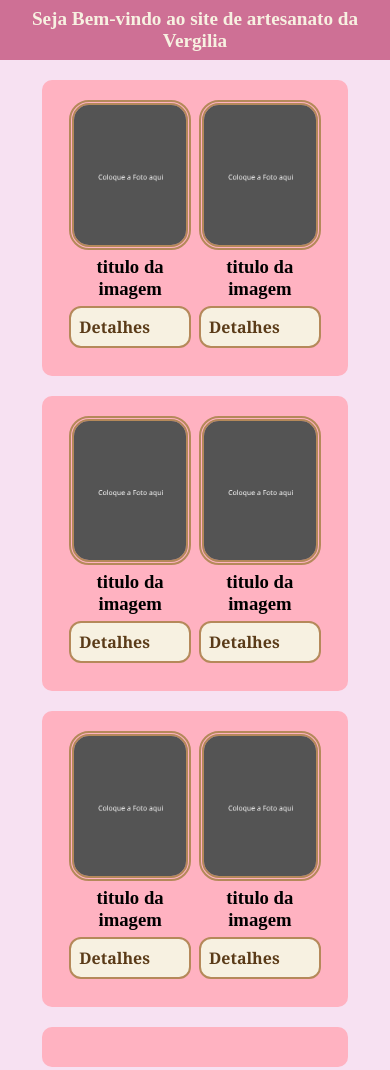
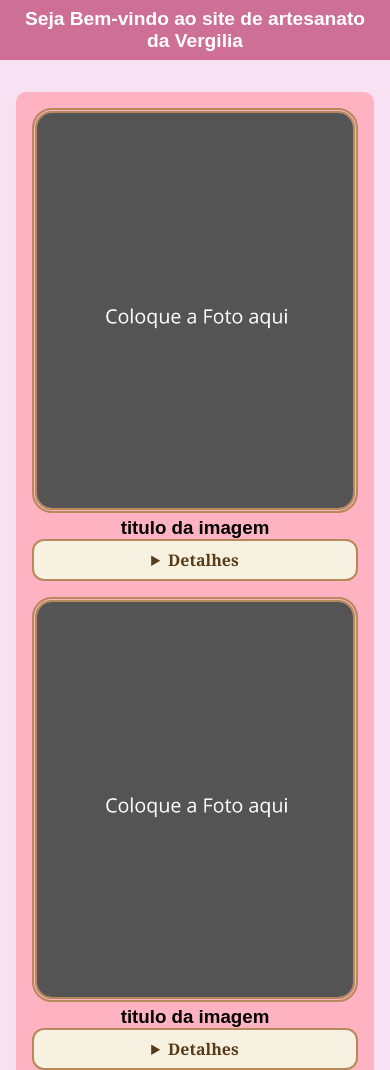
Before and after one commit to gimenes7/testerapido, a plain HTML site: page index.html in a window 390 px wide. Shown: the top 1070 px of the page. Drawn offline with Linux system fonts and the light colour scheme.

Commit message:
Add files via upload

```diff
--- a/style.css
+++ b/style.css
@@ -1,284 +1,122 @@
+/* Reset básico */
 * {
     margin: 0;
     padding: 0;
     box-sizing: border-box;
 }
 
-body {
-    background-color: #f7e1f2;
-    align-items: center;
-    text-align: center;
-    overflow-x: hidden; /* impede estouro horizontal */
-
+:root {
+    --header-height: 70px;
+    --footer-height: 50px;
+    --cor-fundo: #f7e1f2;
+    --cor-header: #ce7095;
+    --cor-caixa: #ffb2c1;
+    --cor-detalhe: #b5895a;
 }
 
-
-.imagens-row {
-    display: flex;
-    justify-content: center;
-    gap: 30px;
-    margin-bottom: 10px;
+/* Estilo geral */
+body {
+    background-color: var(--cor-fundo);
+    font-family: Arial, sans-serif;
+    text-align: center;
+    overflow-x: hidden;
 }
 
-
-.img-detail {
+/* Cabeçalho */
+header {
+    background-color: var(--cor-header);
+    color: #fff;
+    height: var(--header-height);
     display: flex;
-    flex-direction: column;
     align-items: center;
-    gap: 8px;
+    justify-content: center;
+    padding: 0 1rem;
+    position: sticky; /* Fica fixo, mas não sobrepõe conteúdo */
+    top: 0;
+    z-index: 1000;
 }
 
 .title {
-
-    font-size: 2em;
-    color: #f7f1e1;
+    font-size: clamp(1.2rem, 4vw, 2rem);
 }
 
-:root{
-    --header-height: 70px;
-    --footer-height: 50px;
+/* Conteúdo principal */
+main {
+    padding: 1rem;
 }
 
-header {
-    width: 100%;
-    height: var(--header-height);
-    background-color: #ce7095;
-    align-items: center;
-    justify-content: center;
-    display: flex;
-    position: fixed;
-    top: 0;
-    left: 0;
-    right: 0;
-    z-index: 1000;
+/* Blocos de artesanato */
+.artesanatos {
+    background-color: var(--cor-caixa);
+    padding: 1rem;
+    margin: 1rem auto;
+    border-radius: 10px;
+    max-width: 1000px;
 }
 
-@media (max-width: 480px) {
-    html, body {
-        overflow-x: hidden; /* garante que qualquer estouro seja escondido */
-    }
-
-    .header {
-        height: 60px;
-        /* ajusta para caber melhor */
-    }
-
-    .artesanatos {
-        width: 98%;
-        padding: 8px;
-        margin: 4px auto;
-        overflow: hidden; /* evita estouro horizontal */
-    }
-
-    .imagens-row {
-        display: flex;
-        flex-direction: row;
-        gap: 8px;
-        margin: 0 auto 8px;
-        justify-content: center;
-        padding: 0 6px;
-        box-sizing: border-box;
-        flex-wrap: nowrap;
-        width: 100%;
-        overflow: hidden; /* protege contra itens muito largos */
-    }
-
-    .img-detail {
-        gap: 6px;
-        flex: 1 1 0; /* permite encolher e dividir espaço igualmente */
-        min-width: 0; /* permite encolher sem causar overflow */
-        max-width: calc(50% - 4px);
-        box-sizing: border-box;
-        overflow: hidden;
-    }
-
-    /* regras estritas para a imagem: nunca ultrapassar o contêiner */
-    .imagens, img.imagens {
-        max-width: 100% !important; /* nunca maior que o pai */
-        width: auto !important;      /* não forçar a 100% que pode esticar */
-        height: auto !important;
-        display: block !important;
-        object-fit: contain !important;
-    }
-
-    /* garantir que o details não force overflow horizontal */
-    details.pergaminho, details.pergaminho .conteudo {
-        width: 100%;
-        max-width: 100%;
-        box-sizing: border-box;
-        overflow-wrap: break-word;
-    }
-
-    .title {
-        font-size: 1.2em;
-    }
-
-    header {
-        height: auto;
-        padding: 8px 0;
-    }
-
-    main {
-        padding: 0;
-    }
+/* Linha de imagens */
+.imagens-row {
+    display: flex;
+    flex-wrap: wrap; /* Quebra no celular */
+    gap: 1rem;
+    justify-content: center;
 }
 
-/* Proteção extra: limita altura das imagens e garante dimensionamento estável no mobile */
-@media (max-width: 480px) {
-    .imagens-row {
-        /* permitir quebra como último recurso para evitar estouro */
-        flex-wrap: wrap;
-    }
-
-    .img-detail {
-        flex: 0 0 48%;
-        max-width: 48%;
-    }
-
-    /* limita a largura e altura da imagem para não estourar a tela */
-    .imagens, img.imagens {
-        max-width: 100% !important;
-        width: 100% !important;
-        height: auto !important;
-        max-height: 45vh !important; /* limita a altura visível */
-        object-fit: contain !important;
-    }
+/* Cada bloco */
+.img-detail {
+    flex: 1 1 calc(50% - 1rem); /* 2 colunas no celular */
+    max-width: 300px;
+    text-align: center;
 }
 
-.artesanatos {
-    background-color: #ffb2c1;
-    width: 80%;
-    padding: 20px;
-    margin: 0 auto;
-    border-radius: 10px;
-    margin: 10px;
-}
-main {
-    display: flex;
-    flex-direction: column;
-    align-items: center;
-    justify-content: center;
-    padding-top: calc(var(--header-height) + 10px);
-    padding-bottom: calc(var(--footer-height) + 10px);
-}
+/* Imagens responsivas */
 .imagens {
     width: 100%;
-    max-width: 100%;
     height: auto;
     border-radius: 20px;
-    border: #b5895a double 5px;
+    border: double 5px var(--cor-detalhe);
 }
-/* ===== ESTILO GERAL DO DETAILS ===== */
+
+/* Details */
 details.pergaminho {
     background-color: #f7f1e1;
     border-radius: 12px;
-    padding: 8px;
-    width: 90%;
-    max-width: 320px;
+    border: 2px solid var(--cor-detalhe);
+    padding: 0.5rem;
     font-family: 'Georgia', serif;
-    border: 2px solid #b5895a;
-    width: 80%;
 }
 
-/* Restaurar seta padrão: removemos a regra que escondia o marker */
-
-/* Summary clicável */
 summary {
     cursor: pointer;
-    display: flex;
-    align-items: center;
-    gap: 8px;
     font-weight: bold;
     color: #5a3b18;
 }
 
-/* Garantir que a seta nativa do details esteja visível */
-summary::-webkit-details-marker {
-    display: inline-block;
-    color: inherit;
-}
-summary::marker {
-    color: inherit;
+/* Conteúdo animado */
+.conteudo {
+    margin-top: 0.5rem;
+    transition: all 0.4s ease;
 }
 
-/* Remover a seta personalizada para usar a seta nativa do browser */
-.chev {
-    display: none !important;
-}
-details[open] .chev {
-    display: none !important;
-}
-
-/* ===== CONTEÚDO COM EFEITO PERGAMINHO ===== */
-.conteudo {
-    overflow: hidden;
-    max-height: 0;
-    opacity: 0;
-    padding: 0;
-    margin-top: 8px;
-    transition: max-height 0.8s ease, opacity 0.8s ease;
-
-    /* remover textura/background image */
-    background: transparent;
-    border: 2px solid #b5895a;
-    border-radius: 10px;
-    box-shadow: inset 0 0 20px rgba(0,0,0,0.2);
-
-    /* Para o efeito de desenrolar */
-    clip-path: inset(0 0 100% 0 round 10px);
-    transition: max-height 0.8s ease, opacity 0.8s ease, clip-path 0.8s ease;
-}
-
-details[open] .conteudo {
-    max-height: 500px; /* grande o suficiente para o conteúdo */
-    opacity: 1;
-    padding: 12px;
-    clip-path: inset(0 0 0 0 round 10px); /* revela de cima para baixo */
-}
-
-/* Regras de proteção finais para evitar estouro */
-html, body {
-    max-width: 100%;
-    overflow-x: hidden;
-}
-
-/* Força imagens a caberem no pai */
-img.imagens, .imagens {
-    width: 100% !important;
-    max-width: 100% !important;
-    height: auto !important;
-    display: block !important;
-    box-sizing: border-box !important;
-}
-
-/* Ajustes nos containers para evitar conteúdo forçando largura */
-.imagens-row, .img-detail, .artesanatos {
-    box-sizing: border-box !important;
-    overflow: hidden !important;
-}
-
-/* Garante que details não façam o container expandir */
-details.pergaminho, details.pergaminho .conteudo, summary {
-    max-width: 100% !important;
-    width: 100% !important;
-    box-sizing: border-box !important;
-}
-
-/* pequena margem para o body em telas pequenas */
-@media (max-width: 480px) {
-    body { padding: 0 4px; }
-    :root{ --header-height: 60px; --footer-height: 50px; }
-}
-
+/* Rodapé */
 footer {
-    left: 0;
-    right: 0;
-    bottom: 0;
+    background-color: var(--cor-header);
+    color: white;
     height: var(--footer-height);
-    background-color: #ce7095;
     display: flex;
     align-items: center;
     justify-content: center;
-    color: #ffffff;
-    z-index: 999;
+    font-size: 0.9rem;
 }
+
+/* Ajustes para telas menores */
+@media (max-width: 480px) {
+    :root {
+        --header-height: 60px;
+        --footer-height: 45px;
+    }
+    .img-detail {
+        flex: 1 1 100%; /* 1 por linha no celular muito pequeno */
+        max-width: none;
+    }
+}
```
